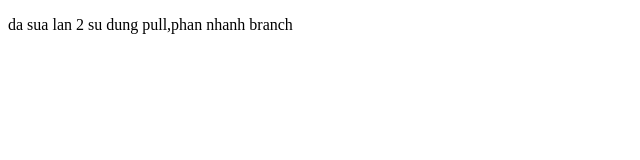
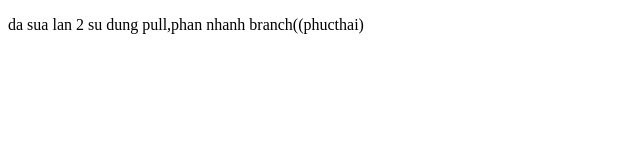
Before and after one commit to phucthai1234/bai1, a plain HTML site: page index.html in a window 1280 px wide. Shown: the whole page, without its empty margins (0-640 px from the left). Drawn offline with Linux system fonts and the light colour scheme.

Commit message:
nhanh phucthai

```diff
--- a/index.html
+++ b/index.html
@@ -4,6 +4,6 @@
     <title></title>
 </head>
 <body>
-<p>da sua lan 2 su dung pull,phan nhanh branch</p>
+<p>da sua lan 2 su dung pull,phan nhanh branch((phucthai)</p>
 </body>
 </html>
```
